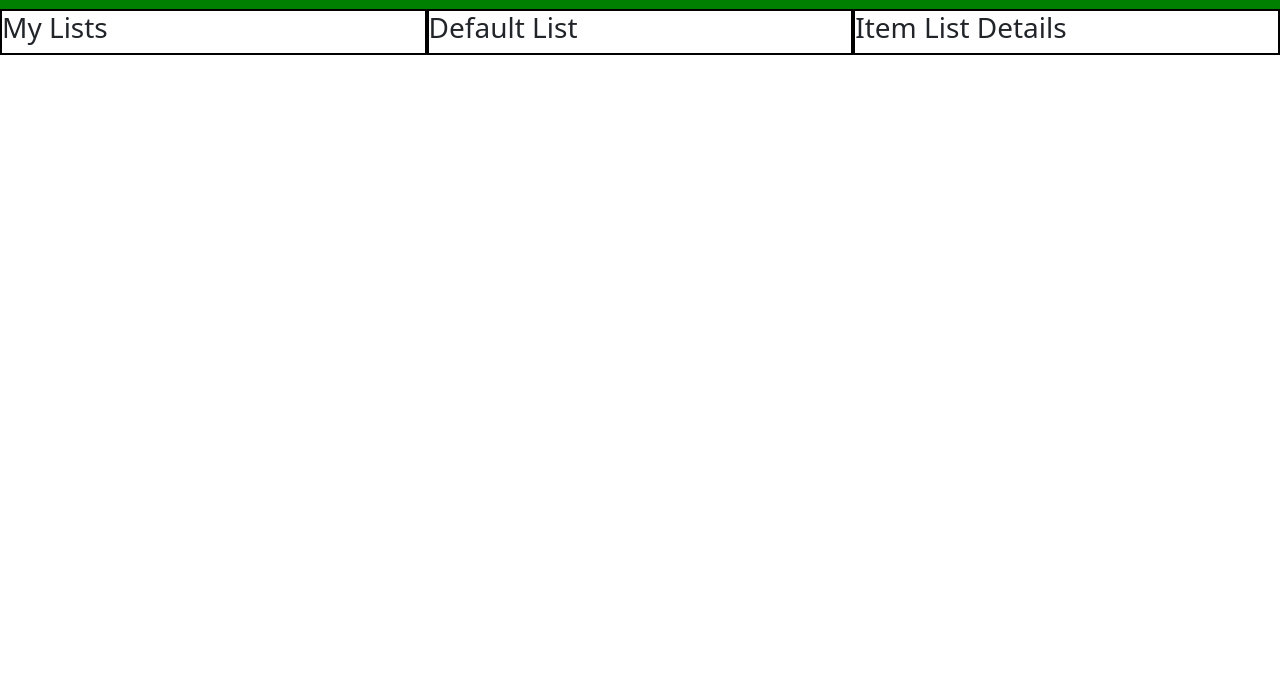
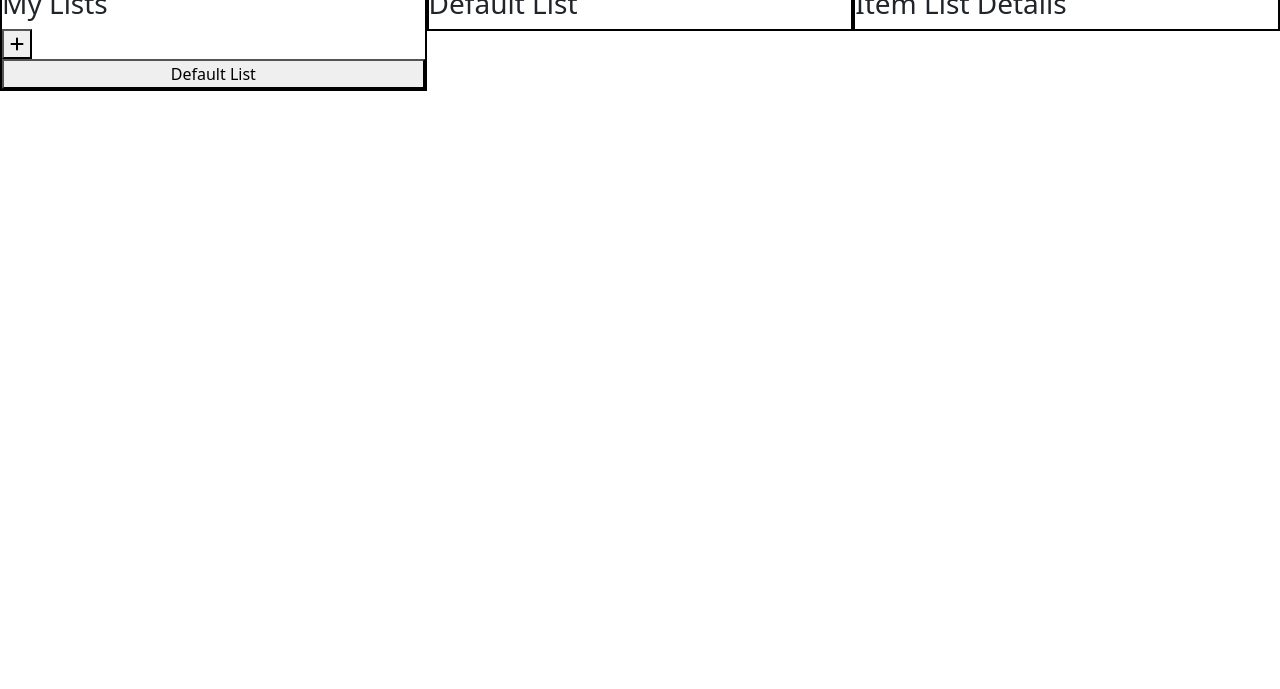
Before and after one commit to Milypm/to-do-list-JS, a website built with webpack: page dist/index.html in a window 1280 px wide. Shown: the part 111-800 px from the top of the page. Built offline with nearby package versions, Linux system fonts and the light colour scheme.

Commit message:
Add elements to myList

```diff
--- a/src/js/dom/leftView.js
+++ b/src/js/dom/leftView.js
@@ -5,10 +5,32 @@ const setLeftView = () => {
   const myListsTitle = document.createElement('h3');
   myListsTitle.textContent = 'My Lists';
 
-  leftView.appendChild(myListsTitle);
+  const myListsTitleBtn = document.createElement('div');
+  myListsTitleBtn.classList.add('mylists-title-btn');
+
+  const plusBtn = document.createElement('i');
+  plusBtn.classList.add('fas');
+  plusBtn.classList.add('fa-plus');
+
+  const myListsContainer = document.createElement('div');
+  myListsContainer.classList.add('mylists-container');
+  const defaultList = document.createElement('button');
+  defaultList.textContent = 'Default List';
+  defaultList.classList.add('default-list-btn');
+
+  const myListsBtn = document.createElement('button');
+
+  myListsBtn.appendChild(plusBtn);
+  myListsTitleBtn.appendChild(myListsTitle);
+  myListsTitleBtn.appendChild(myListsBtn);
+  leftView.appendChild(myListsTitleBtn);
+  leftView.appendChild(myListsContainer);
+  leftView.appendChild(defaultList);
+
 
   return leftView;
 };
+
 
 // const showLeftView = () => {
 //   const main = document.getElementById('main');
--- a/src/js/index.js
+++ b/src/js/index.js
@@ -31,7 +31,6 @@ const setMain = () => {
 
 const startProject = () => {
   const content = document.getElementById('content');
-  content.textContent = 'Hello!';
   content.appendChild(setHeader());
   content.appendChild(setMain());
 };
```
Also changed, not shown: dist/index.html.
